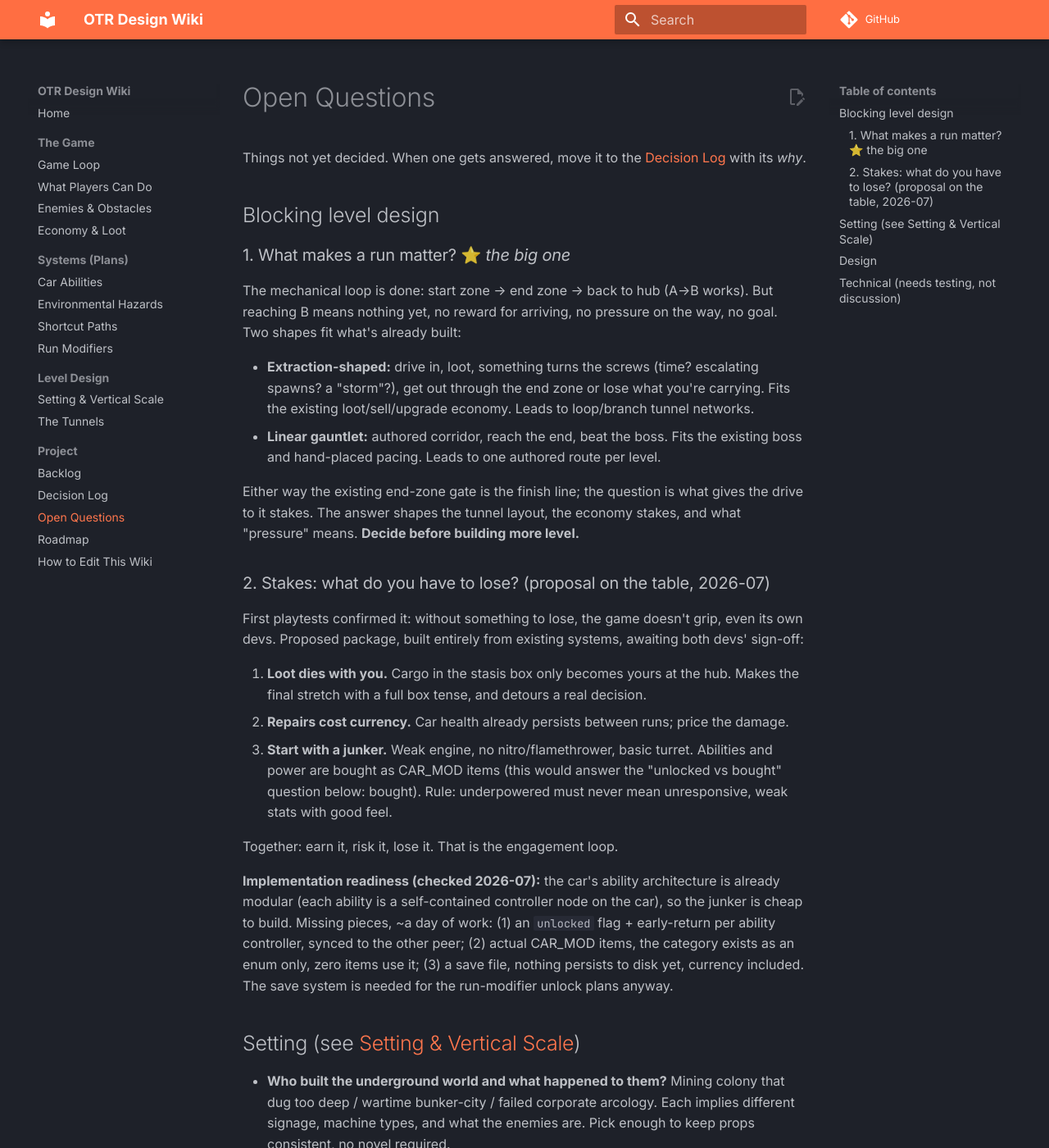
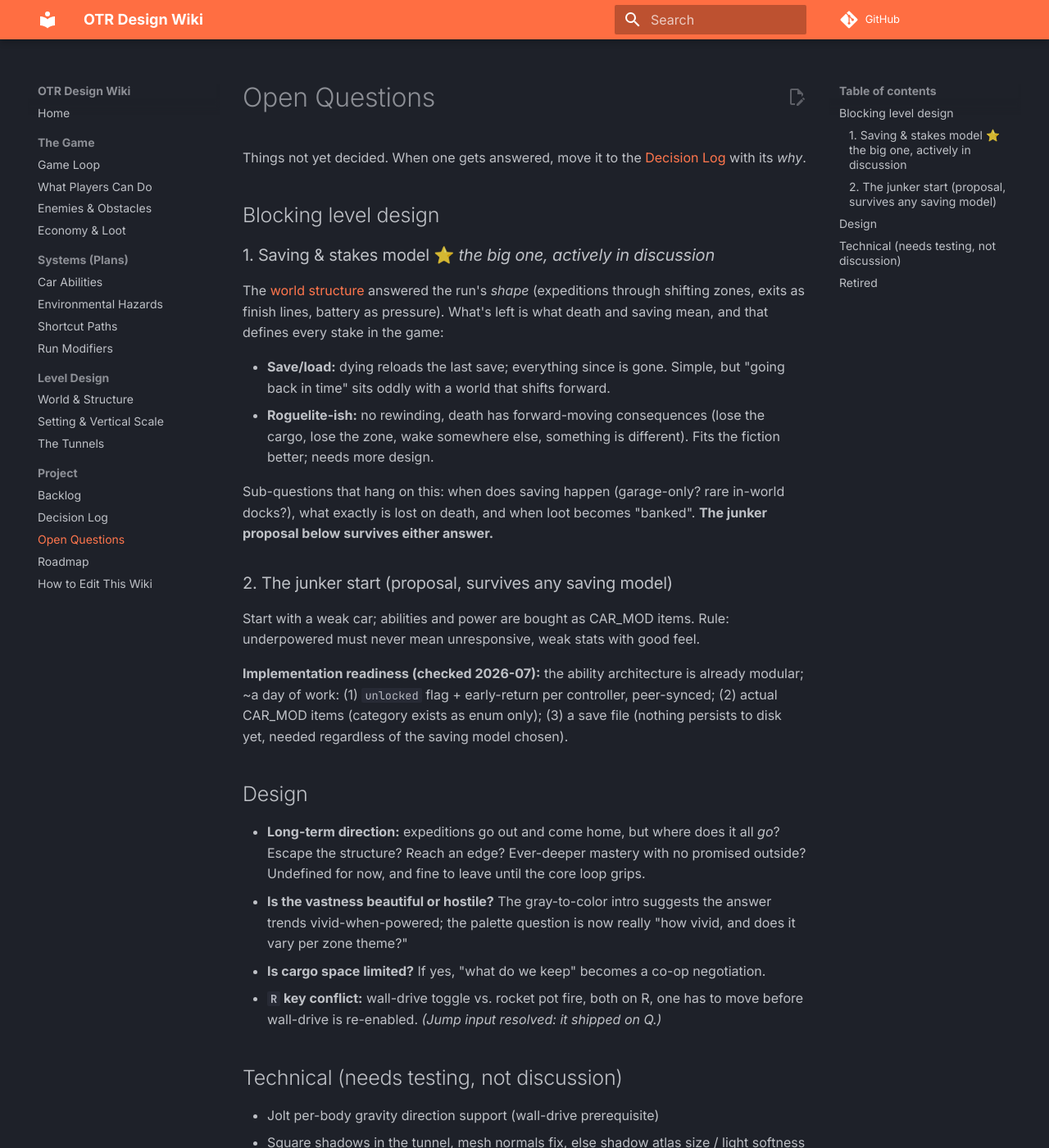
Before and after one commit to cap7n/otr-docs, an MkDocs documentation site: the page built from docs/project/open-questions.md, in a window 1280 px wide and 1400 px high. Shown: the whole window at 82% size. Built offline with MkDocs 1.6.1 and Material for MkDocs 9.7.7, drawn with Linux system fonts in a browser that asks for light colours; comment, search, counter and statistics services are not loaded; some of the changed text lies outside the part shown.

Commit message:
World & Structure: megastructure zones, droid players, battery leash, the shift

```diff
--- /dev/null
+++ b/docs/level-design/world-structure.md
@@ -0,0 +1,51 @@
+# World & Structure
+
+The world of OTR, decided 2026-07-04. This page supersedes the earlier "underground civilization" framing; [Setting & Vertical Scale](setting-and-scale.md) still holds the how-it-feels rules (megalophobia, light-based scale reading), this page holds what the world *is*.
+
+## The opening
+
+Two droids wake up with dying batteries in a garbage dump. The screen is gray and desaturated; they stumble, barely functional, toward the only light source: a car inside an abandoned garage (a 1990s American roadside gas station). They climb in, plug into the seats, and the moment they dock, **the screen floods with vivid color**.
+
+That moment is the whole game in miniature: the car is not a vehicle, it is **power, life, and color**. The palette is diegetic, tied to being plugged in.
+
+## The players
+
+Two droids. This is why the game is 2-player co-op, period ([decision](../project/decisions.md)): the droids are a pair, the car has two seats, and every system assumes both.
+
+**The battery leash:** outside the car, a droid runs on residual charge for roughly 30 to 60 seconds. Then the battery starts failing, the screen grays out, and you drag yourself back to the car in the same dying stumble as the opening. Every on-foot excursion (loot rooms, switches, gates) is a timed sortie, and "you go, I'll keep the engine warm" is a real negotiation.
+
+**The drone** is not battery-limited but **signal-limited**: it can fly only within signal strength of the car. Range, not time.
+
+## The structure
+
+The world is a **megastructure**: a lattice of zones, each roughly **2 km across**, separated by monolithic walls that rise into the sky. The sky itself is a slab of concrete or metal. There is no outside in view, no horizon, no sun. Scale is the horror ([Setting & Vertical Scale](setting-and-scale.md)).
+
+- **Zones are fully authored**, not tile-assembled. Each is hand-built and distinct; authored spaces have character.
+- **Zone themes are anachronistic — even time is not certain.** The garage sits in a 1990s American gas station. The next zone over might be a cyberpunk factory complex, or an abandoned 21st-century city. The dissonance is the world's texture, any art direction has a home, and car upgrades can span eras (junkyard parts to futuristic tech).
+- **Between the zones**, inside and beneath the walls, run tunnels, caves, and megafacility interiors: the connective tissue. This is where the tunnel room-grammar work lives (squeezes, caverns, junctions, wall-drive sections).
+
+## The shift
+
+The lattice **shifts every so often, never in real time under the player**. An exit that was open last visit may be sealed now; the zone behind a wall may be a different zone than before. In fiction the structure rearranges itself; in the engine, the shift is simply which level loads behind which gate, plus which exits are flagged open, near-zero tech for near-infinite variety.
+
+**Exits are read diegetically**: lights on the walls or similar in-world signals tell you what is open this cycle. No menu, no minimap. Some exits may need to be *opened* rather than found (the locked-gate weak-point and objective-unlock machinery already exists in code).
+
+## The loop
+
+The garage is **home**: the return point, the shop, the save anchor (saving model still [undecided](../project/open-questions.md)). A run leaves the garage into a neighboring zone, explores it by car, and exits through one of its sides.
+
+**Expeditions chain zones.** You can push through a zone's far side into the next zone instead of returning, going deeper on one outing. The way home may have shifted while you were out. The deeper you push, the more you are carrying and the less certain the return, so "push on or head back?" is the standing argument between the two seats.
+
+## The enemies
+
+The structure is inhabited by hostile machines (the current roster: orbs, fliers, ranged, turrets, artillery). Direction going forward: fewer interchangeable mobs, more **one-of-a-kind and bigger enemies that require a *way* to kill them**, a method, a weakness, a sequence, not just shooting until a health bar empties. The existing weak-point system (locked gate) is the seed of this.
+
+## Death
+
+Dying is permanent in fiction. In practice it is handled by the saving model, which is **still under discussion** (save/load vs. a more roguelite structure), see [Open Questions](../project/open-questions.md).
+
+## What this replaces / retires
+
+- The "underground civilization" setting framing (this page is the sharper version; the megalophobia and light-reading rules on [Setting & Vertical Scale](setting-and-scale.md) all still apply).
+- The "who built it and what happened" open question: with anachronistic zones, the origin is **deliberately uncertain**. The mystery is a feature, not a gap to fill.
+- The tunnels-vs-terrain ambiguity: zones are open authored spaces, tunnels are the between-zone tissue. Both exist, each with its role.
--- a/docs/project/open-questions.md
+++ b/docs/project/open-questions.md
@@ -4,40 +4,35 @@
 
 ## Blocking level design
 
-### 1. What makes a run matter? ⭐ *the big one*
+### 1. Saving & stakes model ⭐ *the big one, actively in discussion*
 
-The mechanical loop is done: start zone → end zone → back to hub (A→B works). But reaching B means nothing yet, no reward for arriving, no pressure on the way, no goal. Two shapes fit what's already built:
+The [world structure](../level-design/world-structure.md) answered the run's *shape* (expeditions through shifting zones, exits as finish lines, battery as pressure). What's left is what death and saving mean, and that defines every stake in the game:
 
-- **Extraction-shaped:** drive in, loot, something turns the screws (time? escalating spawns? a "storm"?), get out through the end zone or lose what you're carrying. Fits the existing loot/sell/upgrade economy. Leads to loop/branch tunnel networks.
-- **Linear gauntlet:** authored corridor, reach the end, beat the boss. Fits the existing boss and hand-placed pacing. Leads to one authored route per level.
+- **Save/load:** dying reloads the last save; everything since is gone. Simple, but "going back in time" sits oddly with a world that shifts forward.
+- **Roguelite-ish:** no rewinding, death has forward-moving consequences (lose the cargo, lose the zone, wake somewhere else, something is different). Fits the fiction better; needs more design.
 
-Either way the existing end-zone gate is the finish line; the question is what gives the drive to it stakes. The answer shapes the tunnel layout, the economy stakes, and what "pressure" means. **Decide before building more level.**
+Sub-questions that hang on this: when does saving happen (garage-only? rare in-world docks?), what exactly is lost on death, and when loot becomes "banked". **The junker proposal below survives either answer.**
 
-### 2. Stakes: what do you have to lose? (proposal on the table, 2026-07)
+### 2. The junker start (proposal, survives any saving model)
 
-First playtests confirmed it: without something to lose, the game doesn't grip, even its own devs. Proposed package, built entirely from existing systems, awaiting both devs' sign-off:
+Start with a weak car; abilities and power are bought as CAR_MOD items. Rule: underpowered must never mean unresponsive, weak stats with good feel.
 
-1. **Loot dies with you.** Cargo in the stasis box only becomes yours at the hub. Makes the final stretch with a full box tense, and detours a real decision.
-2. **Repairs cost currency.** Car health already persists between runs; price the damage.
-3. **Start with a junker.** Weak engine, no nitro/flamethrower, basic turret. Abilities and power are bought as CAR_MOD items (this would answer the "unlocked vs bought" question below: bought). Rule: underpowered must never mean unresponsive, weak stats with good feel.
-
-Together: earn it, risk it, lose it. That is the engagement loop.
-
-**Implementation readiness (checked 2026-07):** the car's ability architecture is already modular (each ability is a self-contained controller node on the car), so the junker is cheap to build. Missing pieces, ~a day of work: (1) an `unlocked` flag + early-return per ability controller, synced to the other peer; (2) actual CAR_MOD items, the category exists as an enum only, zero items use it; (3) a save file, nothing persists to disk yet, currency included. The save system is needed for the run-modifier unlock plans anyway.
-
-## Setting (see [Setting & Vertical Scale](../level-design/setting-and-scale.md))
-
-- **Who built the underground world and what happened to them?** Mining colony that dug too deep / wartime bunker-city / failed corporate arcology. Each implies different signage, machine types, and what the enemies are. Pick enough to keep props consistent, no novel required.
-- **Is the vastness beautiful or hostile?** Sublime-eerie (Subnautica) vs. grim-industrial (Metro). Both evoke megalophobia; the choice sets the lighting palette.
+**Implementation readiness (checked 2026-07):** the ability architecture is already modular; ~a day of work: (1) `unlocked` flag + early-return per controller, peer-synced; (2) actual CAR_MOD items (category exists as enum only); (3) a save file (nothing persists to disk yet, needed regardless of the saving model chosen).
 
 ## Design
 
-- **Are car abilities (jump, wall-drive) unlocked from the start or bought as CAR_MODs?**
+- **Long-term direction:** expeditions go out and come home, but where does it all *go*? Escape the structure? Reach an edge? Ever-deeper mastery with no promised outside? Undefined for now, and fine to leave until the core loop grips.
+- **Is the vastness beautiful or hostile?** The gray-to-color intro suggests the answer trends vivid-when-powered; the palette question is now really "how vivid, and does it vary per zone theme?"
 - **Is cargo space limited?** If yes, "what do we keep" becomes a co-op negotiation.
 - **`R` key conflict:** wall-drive toggle vs. rocket pot fire, both on R, one has to move before wall-drive is re-enabled. *(Jump input resolved: it shipped on Q.)*
-- **Art style:** post-processing is in place, but the overall art direction is undecided. Discuss before implementing.
 
 ## Technical (needs testing, not discussion)
 
 - Jolt per-body gravity direction support (wall-drive prerequisite)
 - Square shadows in the tunnel, mesh normals fix, else shadow atlas size / light softness
+
+## Retired
+
+- ~~Who built the world and what happened to them?~~ Deliberately uncertain by design: zones are anachronistic, the mystery is a feature ([decision](decisions.md), 2026-07-04).
+- ~~What ends a run?~~ Answered by the world structure: exit through a zone side, chain or return. The *stakes* half lives on as question 1.
+- ~~Jump input~~ (shipped on Q) and ~~art abilities unlocked vs bought~~ (folded into the junker proposal).
--- a/mkdocs.yml
+++ b/mkdocs.yml
@@ -46,6 +46,7 @@
       - Shortcut Paths: systems/shortcuts.md
       - Run Modifiers: systems/modifiers.md
   - Level Design:
+      - World & Structure: level-design/world-structure.md
       - Setting & Vertical Scale: level-design/setting-and-scale.md
       - The Tunnels: level-design/tunnels.md
   - Project:
```
Also changed, not shown: docs/index.md (+2 -2 lines), docs/level-design/setting-and-scale.md (+2 -2 lines), docs/project/backlog.md (+7 -3 lines), docs/project/decisions.md (+5 -1 lines).
